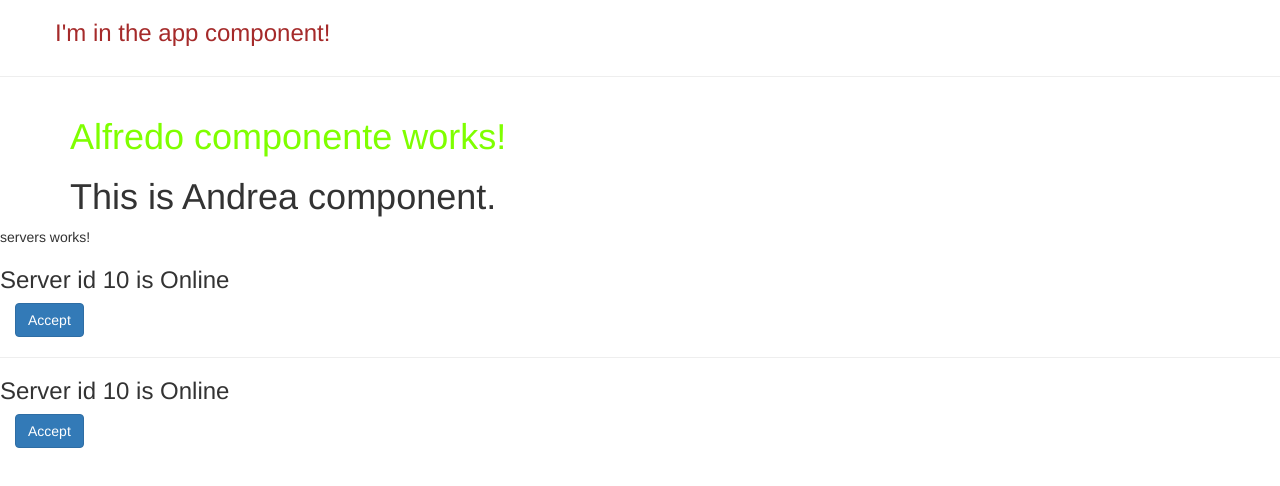
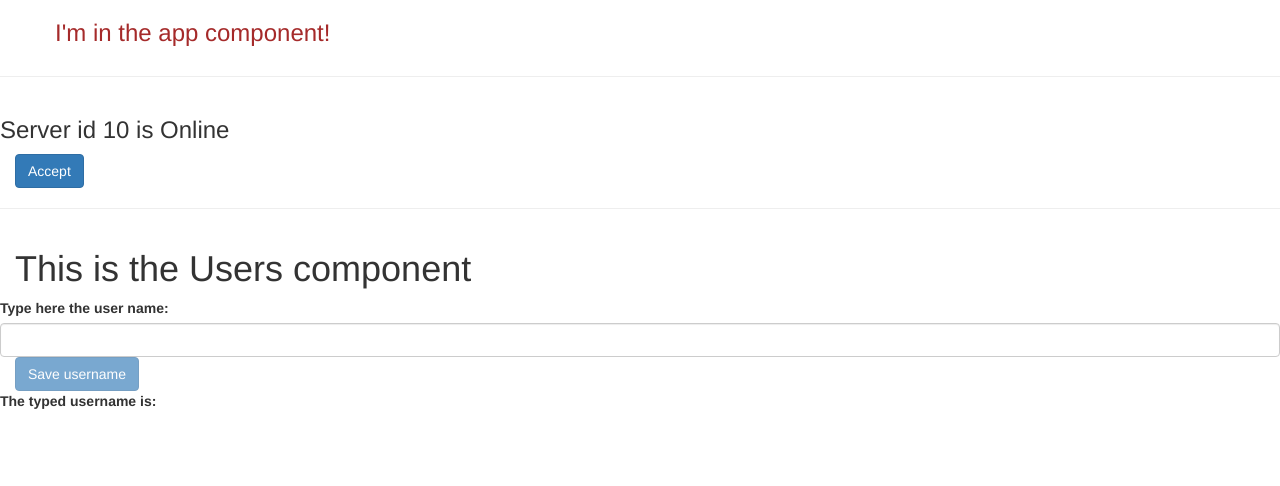
Before and after one commit to jesusalfredovazquezcervin/my-first-angular-app, an Angular app: page / in a window 1280 px wide. Shown: the top 486 px of the page. Built offline with nearby package versions, Linux system fonts and the light colour scheme.

Commit message:
se modifican archivos para queya no muestren los copmonentes de andrea y alfredo

```diff
--- a/src/app/app.component.html
+++ b/src/app/app.component.html
@@ -11,6 +11,8 @@
 <hr>
 
 <div class="container">
-    <app-alfredo></app-alfredo>
+
 </div>
-<app-servers></app-servers>
+<app-server></app-server>
+<hr>
+<app-users></app-users>
```
Also changed, not shown: src/app/app.module.ts (+6 -3 lines).
